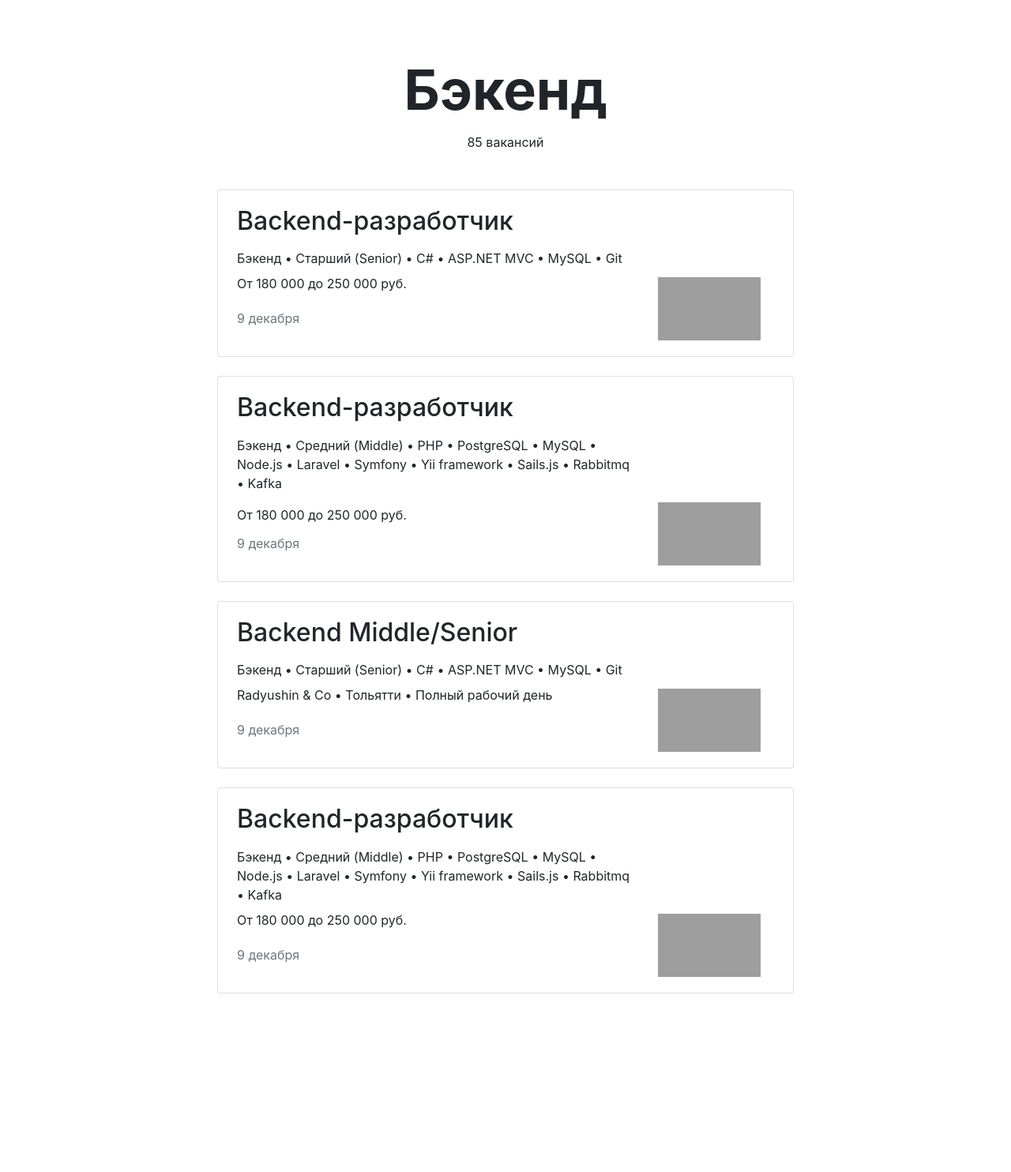
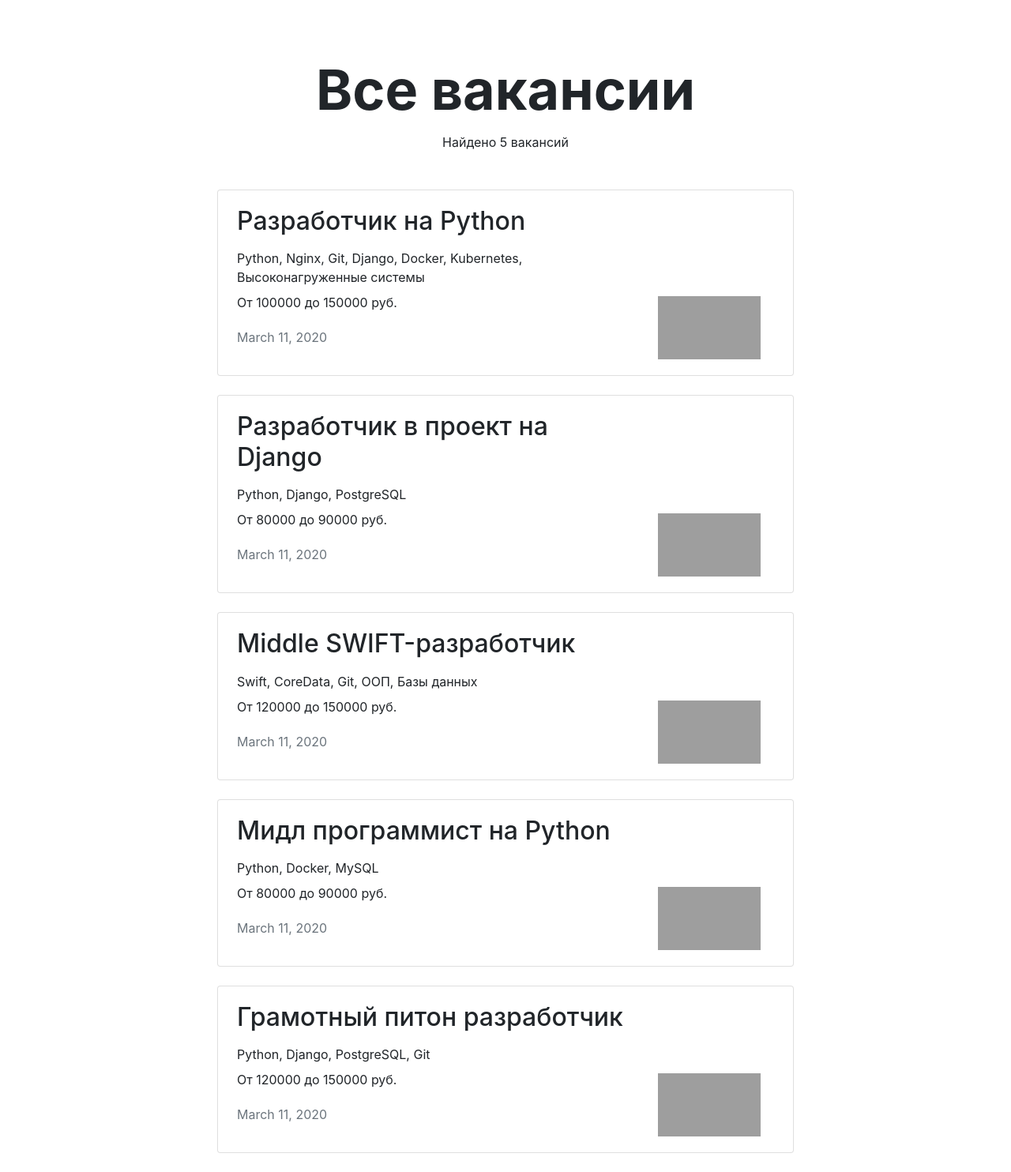
Before and after one commit to She-Wolf/JobsJunior, a Django app: page /vacancies/ in a window 1280 px wide. Shown: the part 72-1556 px from the top of the page at 79% size. Before the commit the page ends 1330 px from the top, so only its background shows below. Run offline with Django 3.2, Linux system fonts and the light colour scheme; data comes from the database, SQL or seed files in the repository; both versions use the stored data as it was after the commit; some libraries are stand-ins or nearby versions; grey boxes are pictures that could not be loaded.

Commit message:
Vacancies fix

```diff
--- a/jobs/views.py
+++ b/jobs/views.py
@@ -15,8 +15,10 @@ def index(request):
     return render(request, 'index.html')
 
 def vacancies(request):
-    vacancies = Vacancy.objects.filter()
-    return render(request, 'vacancies.html',{'vacancies':vacancies})
+    vacancies = Vacancy.objects.all()
+    vacancies_count = Vacancy.objects.count()
+    return render(request, 'vacancies.html',{'vacancies':vacancies,
+                                             'vacancies_count':vacancies_count})
 
 def specialization(request,specialization_name):
     return render(request, 'specialization.html')
--- a/templates/base.html
+++ b/templates/base.html
@@ -10,14 +10,14 @@
 <body>
   <header class="container mt-3">
     <nav class="navbar navbar-expand-lg navbar-light bg-light">
-      <a class="navbar-brand mr-4 font-weight-bold" href="#">Джуманджи</a>
+      <a class="navbar-brand mr-4 font-weight-bold" href="{% url 'home' %}">Джуманджи</a>
       <button class="navbar-toggler" type="button" data-toggle="collapse" data-target="#navbarNav" aria-controls="navbarNav" aria-expanded="false" aria-label="Toggle navigation">
         <span class="navbar-toggler-icon"></span>
       </button>
       <div class="collapse navbar-collapse justify-content-between" id="navbarNav">
         <ul class="navbar-nav col-10">
           <li class="nav-item">
-            <a class="nav-link" href="#">Вакансии</a>
+            <a class="nav-link" href="{% url 'vacancies' %}">Вакансии</a>
           </li>
 
         </ul>
--- a/templates/vacancies.html
+++ b/templates/vacancies.html
@@ -3,70 +3,27 @@
 
   <main class="container mt-3">
     <section>
-      <h1 class="h1 text-center mx-auto mt-4 pt-5" style="font-size: 70px;"><strong>Бэкенд</strong></h1>
-      <p class="text-center pt-1">85 вакансий</p>
+      <h1 class="h1 text-center mx-auto mt-4 pt-5" style="font-size: 70px;"><strong>Все вакансии</strong></h1>
+      <p class="text-center pt-1">Найдено {{vacancies_count}} вакансий</p>
       <div class="row mt-5">
         <div class="col-12 col-lg-8 offset-lg-2 m-auto">
+          {% for vacancy in vacancies %}
           <div class="card mb-4">
             <div class="card-body px-4">
               <div class="row">
                 <div class="col-12 col-md-8 col-lg-9">
-                  <h2 class="h2 pb-2">Backend-разработчик</h2>
-                  <p class="mb-2">Бэкенд • Старший (Senior) • C# • ASP.NET MVC • MySQL • Git</p>
-                  <p>От 180 000 до 250 000 руб.</p>
-                  <p class="text-muted pt-1">9 декабря</p>
+                  <h2 class="h2 pb-2">{{vacancy.title}}</h2>
+                  <p class="mb-2">{{vacancy.skills}}</p>
+                  <p>От {{vacancy.salary_min}} до {{vacancy.salary_max}} руб.</p>
+                  <p class="text-muted pt-1">{{vacancy.published_at}}</p>
                 </div>
                 <div class="col-12 col-md-4 col-lg-3 d-flex align-items-end">
-                  <a href="#"><img src="https://place-hold.it/130x80" width="130" height="80" alt=""></a>
+                  <a href="{% url 'vacancy' vacancy.pk %}"><img src="https://place-hold.it/130x80" width="130" height="80" alt=""></a>
                 </div>
               </div>
             </div>
           </div>
-          <div class="card mb-4">
-            <div class="card-body px-4">
-              <div class="row">
-                <div class="col-12 col-md-8 col-lg-9">
-                  <h2 class="h2 pb-2">Backend-разработчик</h2>
-                  <p>Бэкенд • Средний (Middle) • PHP • PostgreSQL • MySQL • Node.js • Laravel • Symfony • Yii framework • Sails.js • Rabbitmq • Kafka</p>
-                  <p class="mb-2">От 180 000 до 250 000 руб.</p>
-                  <p class="text-muted pt-1">9 декабря</p>
-                </div>
-                <div class="col-12 col-md-4 col-lg-3 d-flex align-items-end">
-                  <a href="#"><img src="https://place-hold.it/130x80" width="130" height="80" alt=""></a>
-                </div>
-              </div>
-            </div>
-          </div>
-          <div class="card mb-4">
-            <div class="card-body px-4">
-              <div class="row">
-                <div class="col-12 col-md-8 col-lg-9">
-                  <h2 class="h2 pb-2">Backend Middle/Senior</h2>
-                  <p class="mb-2">Бэкенд • Старший (Senior) • C# • ASP.NET MVC • MySQL • Git</p>
-                  <p>Radyushin & Co • Тольятти • Полный рабочий день</p>
-                  <p class="text-muted pt-1">9 декабря</p>
-                </div>
-                <div class="col-12 col-md-4 col-lg-3 d-flex align-items-end">
-                  <a href="#"><img src="https://place-hold.it/130x80" width="130" height="80" alt=""></a>
-                </div>
-              </div>
-            </div>
-          </div>
-          <div class="card mb-4">
-            <div class="card-body px-4">
-              <div class="row">
-                <div class="col-12 col-md-8 col-lg-9">
-                  <h2 class="h2 pb-2">Backend-разработчик</h2>
-                  <p class="mb-2">Бэкенд • Средний (Middle) • PHP • PostgreSQL • MySQL • Node.js • Laravel • Symfony • Yii framework • Sails.js • Rabbitmq • Kafka</p>
-                  <p>От 180 000 до 250 000 руб.</p>
-                  <p class="text-muted pt-1">9 декабря</p>
-                </div>
-                <div class="col-12 col-md-4 col-lg-3 d-flex align-items-end">
-                  <a href="#"><img src="https://place-hold.it/130x80" width="130" height="80" alt=""></a>
-                </div>
-              </div>
-            </div>
-          </div>
+          {%endfor %}
         </div>
       </div>
     </section>
```
Also changed, not shown: db.sqlite3.
